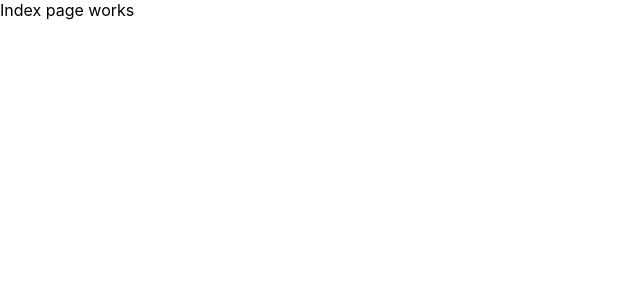
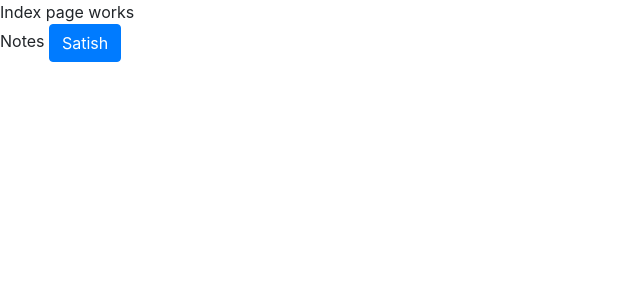
Before and after one commit to TheDarkStrix/todo-2022, a Next.js app: page / in a window 1280 px wide. Shown: the top 300 px of the page, without its empty margins (0-640 px from the left). Built offline with nearby package versions, Linux system fonts and the light colour scheme.

Commit message:
Bootstrap : Including bootstrap to the project

```diff
--- /dev/null
+++ b/components/heading/heading.js
@@ -0,0 +1,11 @@
+import { Component } from "react";
+
+export class Heading extends Component {
+  render() {
+    return (
+      <div>
+        Notes <button className="btn btn-primary">Satish</button>
+      </div>
+    );
+  }
+}
--- a/package.json
+++ b/package.json
@@ -8,6 +8,7 @@
     "start": "next start"
   },
   "dependencies": {
+    "bootstrap": "^4.5.2",
     "next": "9.5.3",
     "react": "16.13.1",
     "react-dom": "16.13.1"
--- a/pages/index.js
+++ b/pages/index.js
@@ -1,6 +1,12 @@
 import Head from "next/head";
+import { Heading } from "../components/heading/heading";
 import styles from "../styles/Home.module.css";
 
 export default function Home() {
-  return <div>Index page works</div>;
+  return (
+    <div>
+      <div>Index page works</div>
+      <Heading />
+    </div>
+  );
 }
```
Also changed, not shown: pages/_app.js (+4 -4 lines), components/heading/heading.module.css (added), 1 other file (tests, documents, lock files or other folders).
